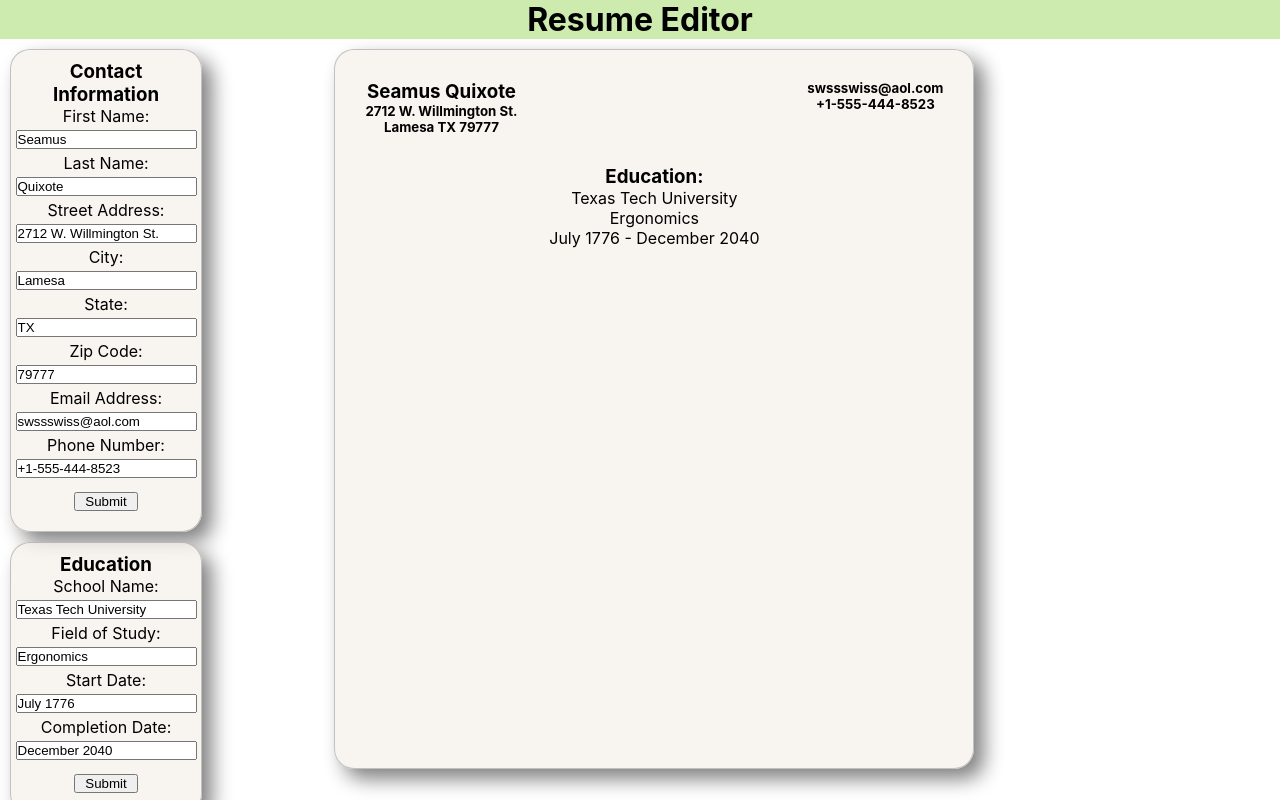
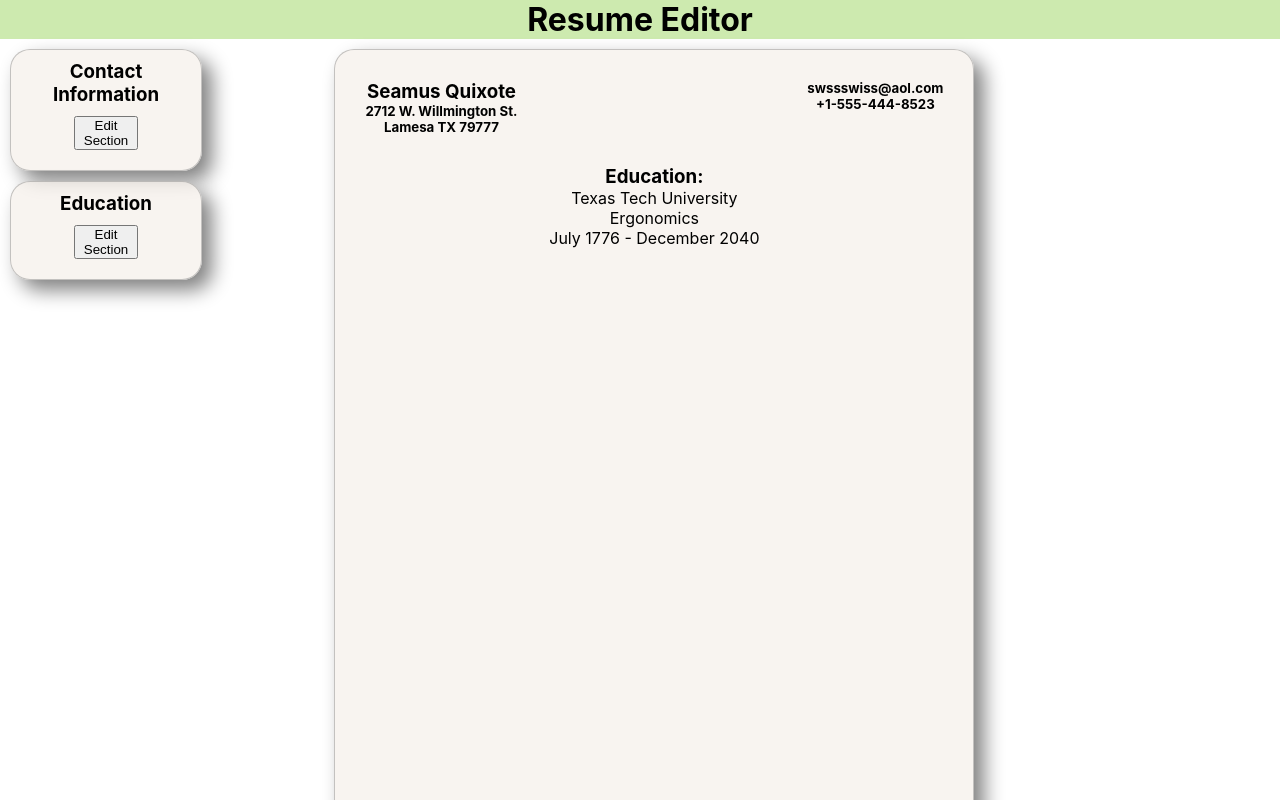
Before and after one commit to SalamanderCtesiphon/resume-app, a React (Create React App) app: page / in a window 1280 px wide. Shown: the top 800 px of the page. Built offline with nearby package versions, Linux system fonts and the light colour scheme.

Commit message:
fine tuned the styling slightly

```diff
--- a/src/App.css
+++ b/src/App.css
@@ -6,7 +6,7 @@
 
 .App {
   text-align: center;
-  height: 100vh;
+  height: 120vh;
   width: 100vw;
   display: grid;
   grid-template-columns: repeat(20, 1fr);
@@ -60,7 +60,7 @@ button {
   border-radius: 20px;
   grid-column-start: 4;
   grid-column-end: 21;
-  height: 90vh;
+  height: 110vh;
   width: 50vw;
   margin: 10px;
   box-shadow: 10px 10px 20px gray;
--- a/src/App.js
+++ b/src/App.js
@@ -12,8 +12,8 @@ function App(props) {
   const [zip, setZip] = useState('79777');
   const [email, setEmail] = useState('swssswiss@aol.com');
   const [phone, setPhone] = useState('+1-555-444-8523');
-  const [contactSubmit, setContactSubmit] = useState(false);
-  const [educationSubmit, setEducationSubmit] = useState(false)
+  const [contactSubmit, setContactSubmit] = useState(true);
+  const [educationSubmit, setEducationSubmit] = useState(true);
   const [schoolName, setSchoolName] = useState('Texas Tech University')
   const [fieldOfStudy, setFieldOfStudy] = useState('Ergonomics');
   const [startDate, setStartDate] = useState('July 1776');
```
